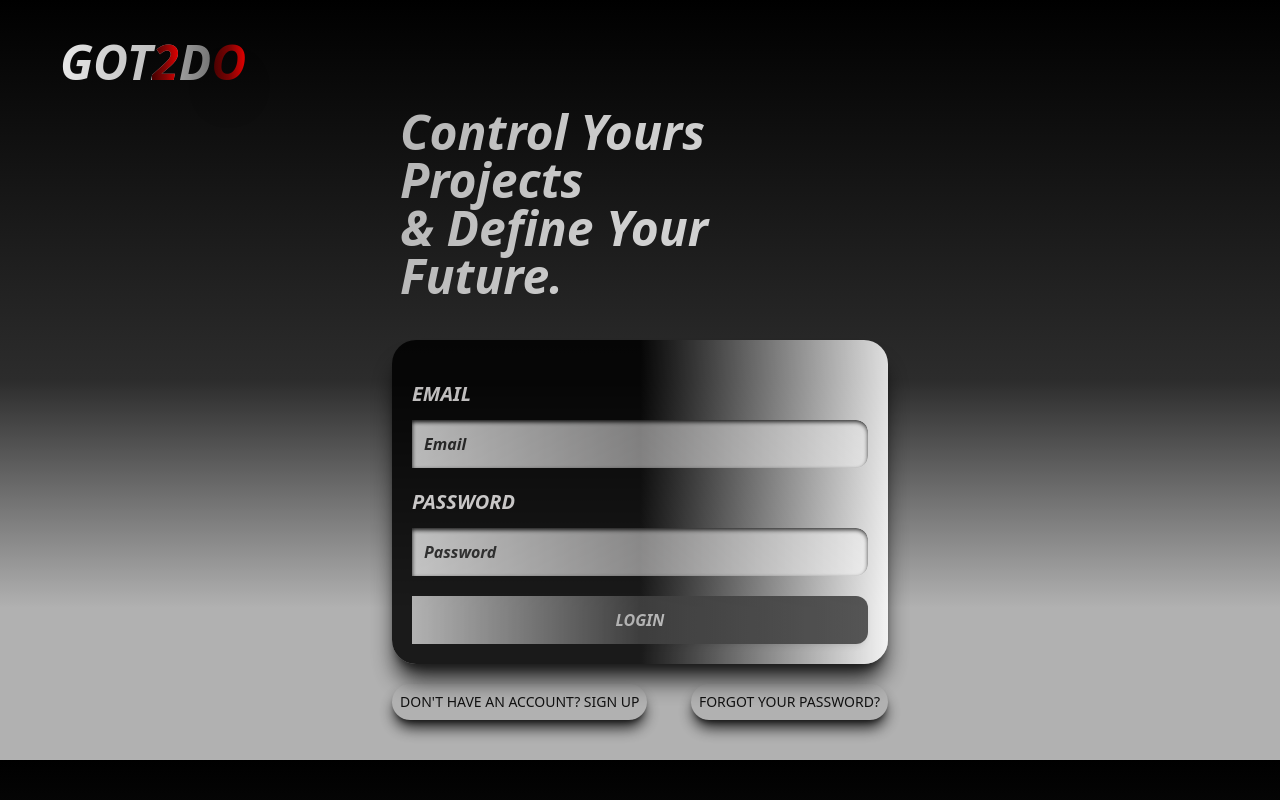
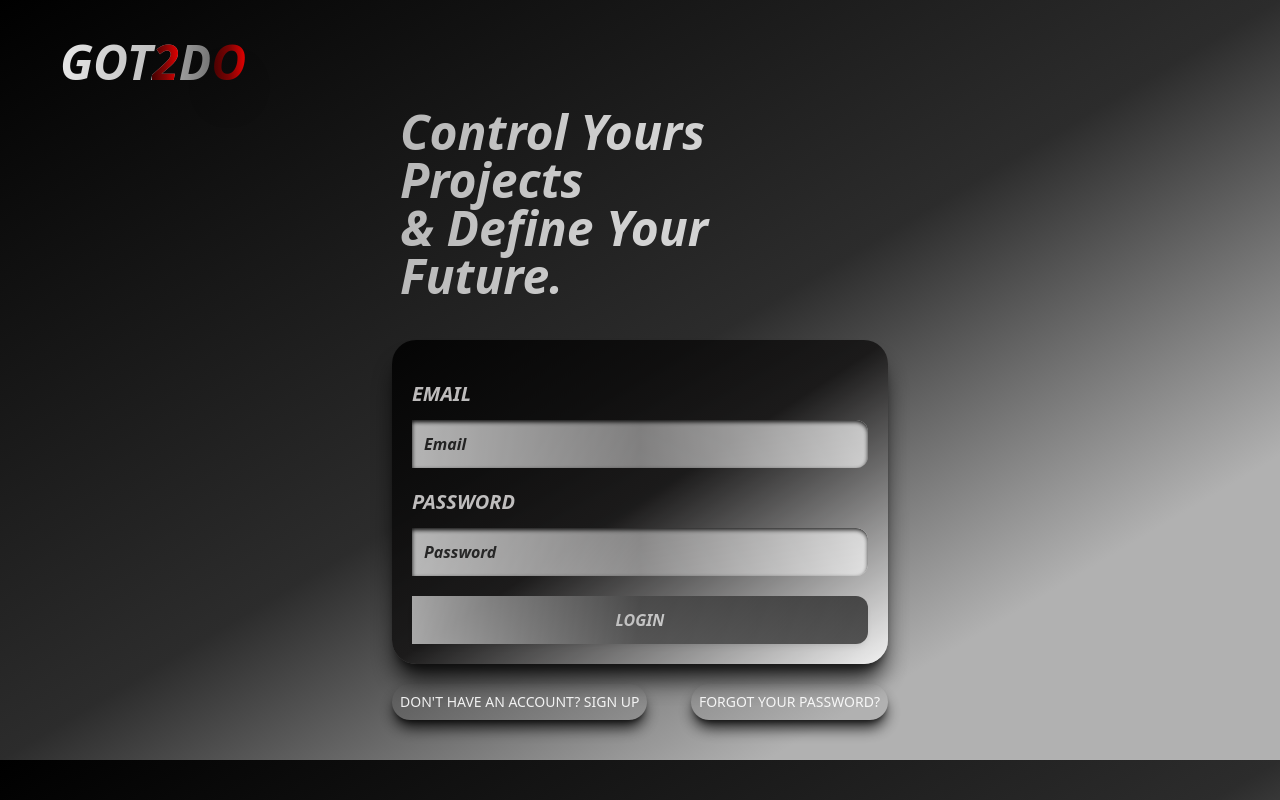
Before and after one commit to Jsosholberton/ToDoList, a React (Vite) app in the folder frontend/: page / in a window 1280 px wide. Built offline with nearby package versions, Linux system fonts and the light colour scheme.

Commit message:
gradian_bl

```diff
--- a/frontend/index.html
+++ b/frontend/index.html
@@ -6,7 +6,7 @@
     <meta name="viewport" content="width=device-width, initial-scale=1.0"/>
     <title>GOT2DO</title>
   </head>
-  <body class="bg-gradient-to-t from-[#b1b1b1] from-20% via-[#2c2c2c] via-50%  to-[#000000]" style="margin: 0;">
+  <body class="bg-gradient-to-tl from-[#b1b1b1] from-20% via-[#2c2c2c] via-50%  to-[#000000]" style="margin: 0;">
     <div id="root"></div>
     <script type="module" src="/src/main.jsx"></script>
   </body>
--- a/frontend/src/paginas/Login.jsx
+++ b/frontend/src/paginas/Login.jsx
@@ -64,7 +64,7 @@ const Login = () => {
         hover:opacity-100 hover:scale-105 translate-x-4 skew-3
         md:transform-none hover:-translate-y-2
         hover:shadow-lg duration-700
-        bg-gradient-to-r from-[#000000] via-[#000000] to-[#ffffff]
+        bg-gradient-to-br from-[#000000] via-[#131212] to-[#ffffff]
         shadow-xl shadow-black-950 rounded-3xl p-5"
         onSubmit={handleSubmit}
       >
@@ -115,14 +115,14 @@ const Login = () => {
 
       <nav className="lg:flex lg:justify-between">
         <Link
-          className="opacity-90 hover:opacity-100 shadow-lg p-2 hover:shadow-white shadow-black-950 rounded-full block duration-500 text-center hover:-translate-y-1 my-5 text-[#000000] uppercase text-sm"
+          className="opacity-90 hover:opacity-100 shadow-lg p-2 hover:shadow-white shadow-black-950 rounded-full block duration-500 text-center hover:-translate-y-1 my-5 text-[#ffffff] uppercase text-sm"
           to="/registrar" // Reemplaza con la ruta correcta
         >
           Don't have an account? Sign up
         </Link>
 
         <Link
-          className="opacity-90 hover:opacity-100 block duration-500 hover:-translate-y-1 text-center my-5 text-[#000000] shadow-lg p-2 hover:shadow-white shadow-black-950 rounded-full uppercase text-sm"
+          className="opacity-90 hover:opacity-100 block duration-500 hover:-translate-y-1 text-center my-5 text-[#ffffff] shadow-lg p-2 hover:shadow-white shadow-black-950 rounded-full uppercase text-sm"
           to="/olvidepassword" // Reemplaza con la ruta correcta
         >
           Forgot your password?
```
